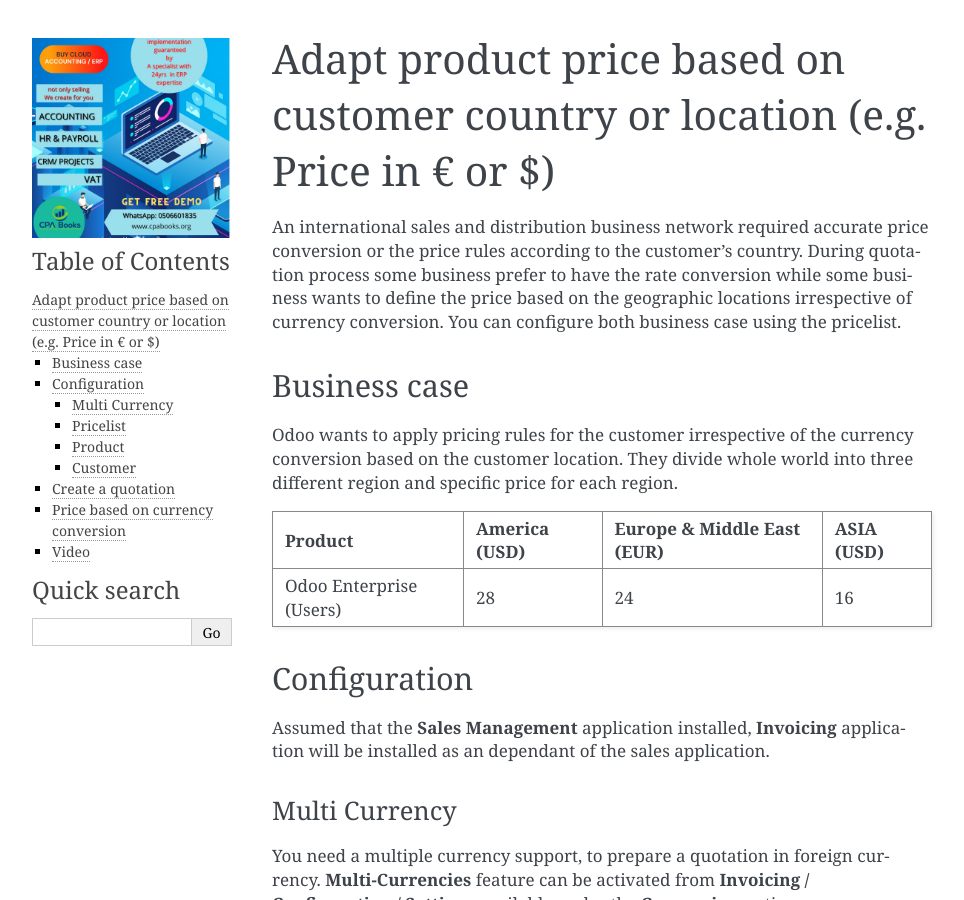
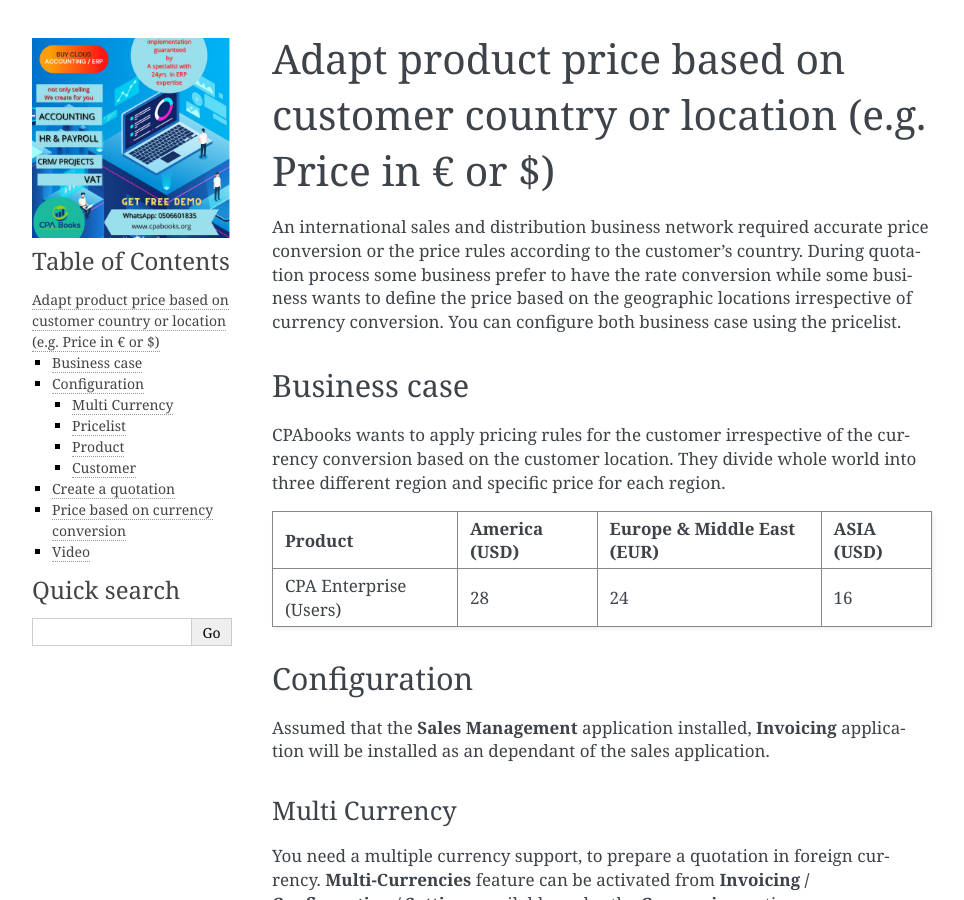
Before and after one commit to cpabooks/cpabooks-docs, a Sphinx documentation site: the page built from docs/sales/pricelist-discount/adapt-price-based-on-customer-country-europe-oramerica.rst, in a window 1280 px wide and 900 px high. Shown: the whole window, without its empty margins (148-1112 px from the left). Built offline with Sphinx 7.4.7, drawn with Linux system fonts in a browser that asks for light colours; pages that are not in the unit, such as notebooks, are missing from menus; some of the changed text lies outside the part shown.

Commit message:
Update adapt-price-based-on-customer-country-europe-oramerica.rst

```diff
--- a/docs/sales/pricelist-discount/adapt-price-based-on-customer-country-europe-oramerica.rst
+++ b/docs/sales/pricelist-discount/adapt-price-based-on-customer-country-europe-oramerica.rst
@@ -15,7 +15,7 @@
 Business case
 -------------
 
-Odoo wants to apply pricing rules for the customer irrespective of the
+CPAbooks wants to apply pricing rules for the customer irrespective of the
 currency conversion based on the customer location. They divide whole
 world into three different region and specific price for each region.
 
@@ -24,7 +24,7 @@
 |                 | (USD)**         | Middle East     |                 |
 |                 |                 | (EUR)**         |                 |
 +=================+=================+=================+=================+
-| Odoo Enterprise | 28              | 24              | 16              |
+| CPA Enterprise  | 28              | 24              | 16              |
 | (Users)         |                 |                 |                 |
 +-----------------+-----------------+-----------------+-----------------+
 
@@ -150,12 +150,12 @@
 
 Video
 -----
-Access the video at https://www.youtube.com/watch?v=ZV1dD7ewIKI
+Access the video at https://www.youtube.com/watch?v=vq60OruLojk
 
 .. raw:: html
 
     <div style="text-align: center; margin-bottom: 2em;">
-    <iframe width="100%" class="youtube-video" src="https://www.youtube.com/embed/ZV1dD7ewIKI" frameborder="0" allow="autoplay; encrypted-media" allowfullscreen></iframe>
+    <iframe width="100%" class="youtube-video" src="https://www.youtube.com/embed/vq60OruLojk" frameborder="0" allow="autoplay; encrypted-media" allowfullscreen></iframe>
     </div>
 
 .. |image0| image:: static/price_based_on_customer/media/image15.png
```
